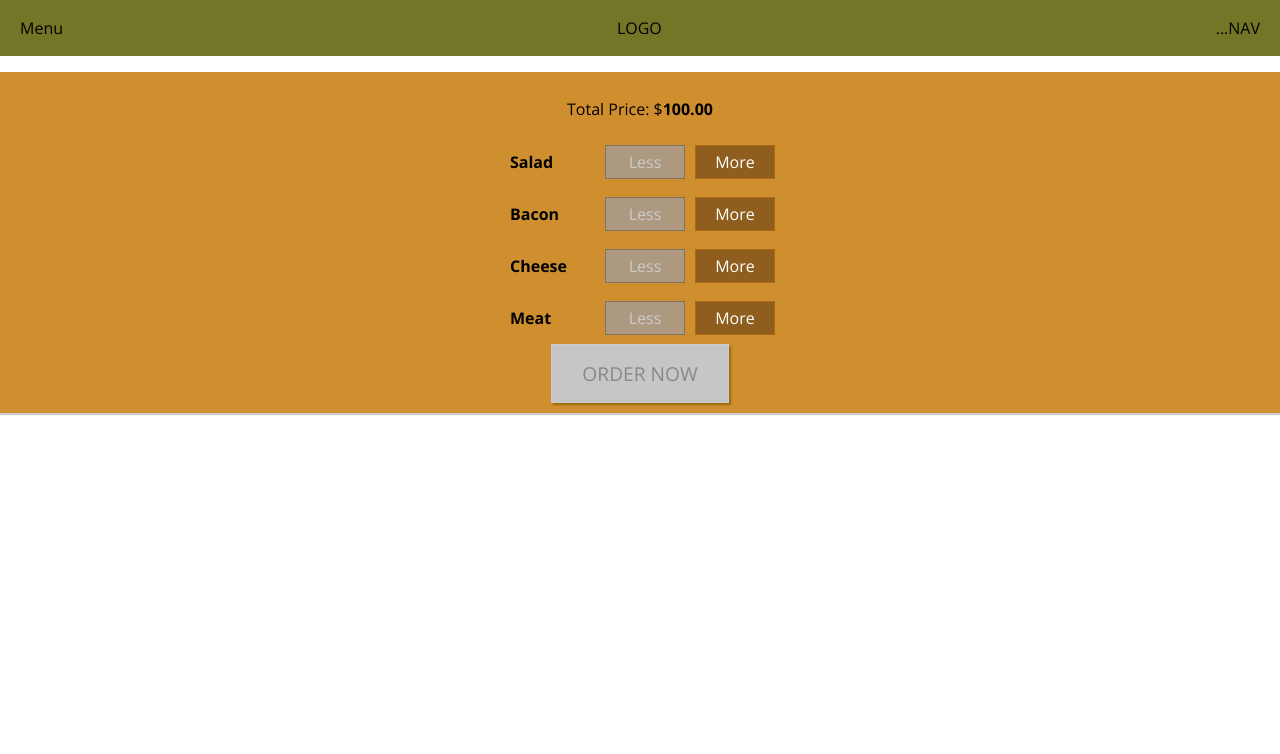
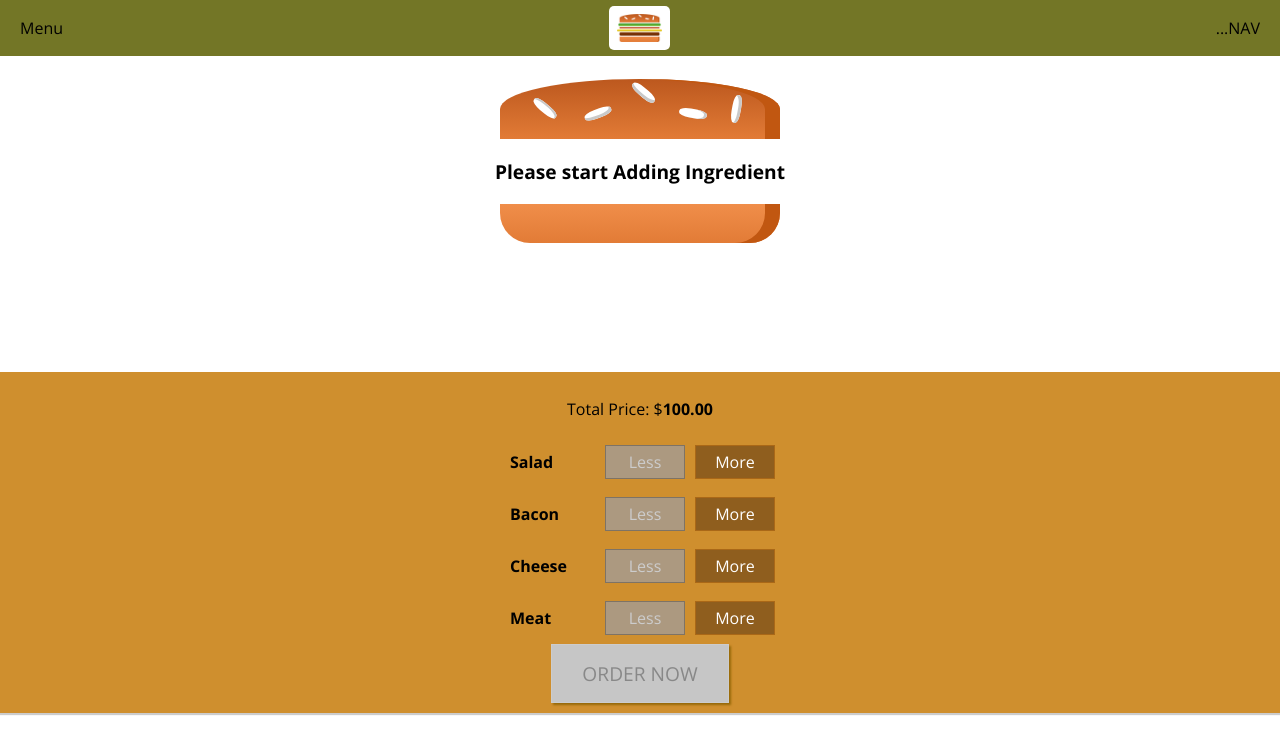
Before and after one commit to woobaik/react, a React app in the folder burger/: page / in a window 1280 px wide. Shown: the top 754 px of the page. Built offline with nearby package versions, Linux system fonts and the light colour scheme.

Commit message:
Add logo to the app

```diff
--- a/burger/src/components/Burger/Burger.module.css
+++ b/burger/src/components/Burger/Burger.module.css
@@ -11,7 +11,6 @@
 
 @media (min-width: 1000px) and (min-height: 700px) {
   .Burger {
-    display: none;
     width: 700px;
     height: 400px;
   }
--- /dev/null
+++ b/burger/src/components/Logo/Logo.js
@@ -0,0 +1,13 @@
+import React from 'react';
+
+import burgerLogo from '../../assets/images/burger-logo.png';
+import classes from './Logo.module.css'
+
+const logo = (props) => {
+  return <div className={classes.Logo}>
+    <img src={burgerLogo} alt="burger" />
+  </div>
+
+};
+
+export default logo;
--- /dev/null
+++ b/burger/src/components/Logo/Logo.module.css
@@ -0,0 +1,11 @@
+.Logo {
+  background-color: white;
+  padding: 8px;
+  height: 80%;
+  box-sizing: border-box;
+  border-radius: 5px;
+}
+
+.Logo img {
+  height: 100%;
+}
--- a/burger/src/components/UI/Navigation/Toolbar/Toolbar.js
+++ b/burger/src/components/UI/Navigation/Toolbar/Toolbar.js
@@ -1,10 +1,11 @@
 import React from 'react';
-import classes from './Toolbar.module.css'
+import classes from './Toolbar.module.css';
+import Logo from '../../../Logo/Logo';
 
 const toolbar = () => (
   <header className={classes.Toolbar}>
     <div>Menu</div>
-    <div>LOGO</div>
+    <Logo />
     <div>
       ...NAV
     </div>
--- a/burger/src/components/UI/Navigation/Toolbar/Toolbar.module.css
+++ b/burger/src/components/UI/Navigation/Toolbar/Toolbar.module.css
@@ -10,5 +10,8 @@
   align-items: center;
   padding: 0 20px;
   box-sizing: border-box;
-  z-index: 90;
 }
+
+.Toolbar nav {
+  height: 100%;
+}
```
Also changed, not shown: burger/src/assets/images/burger-logo.png (added).
